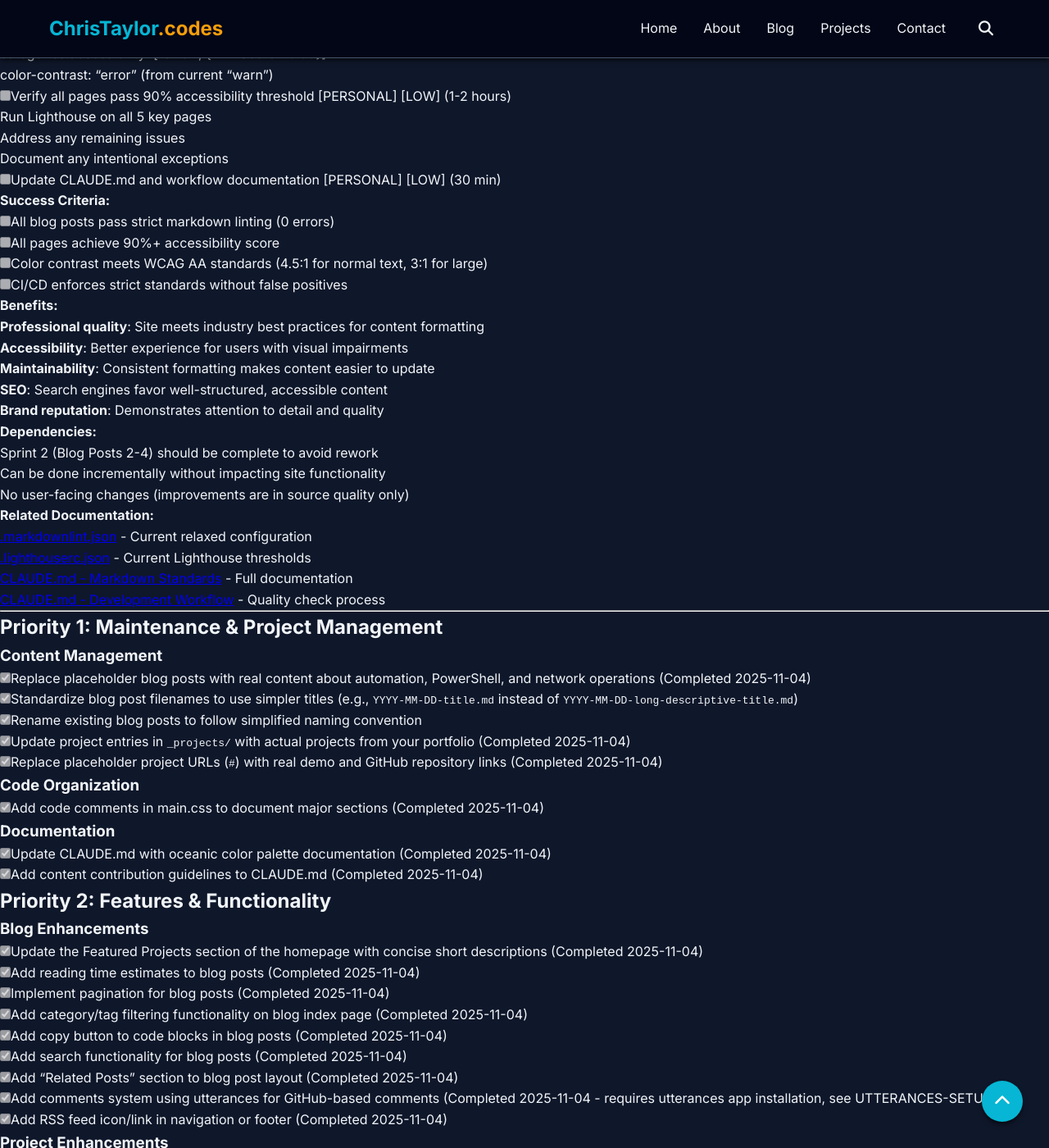
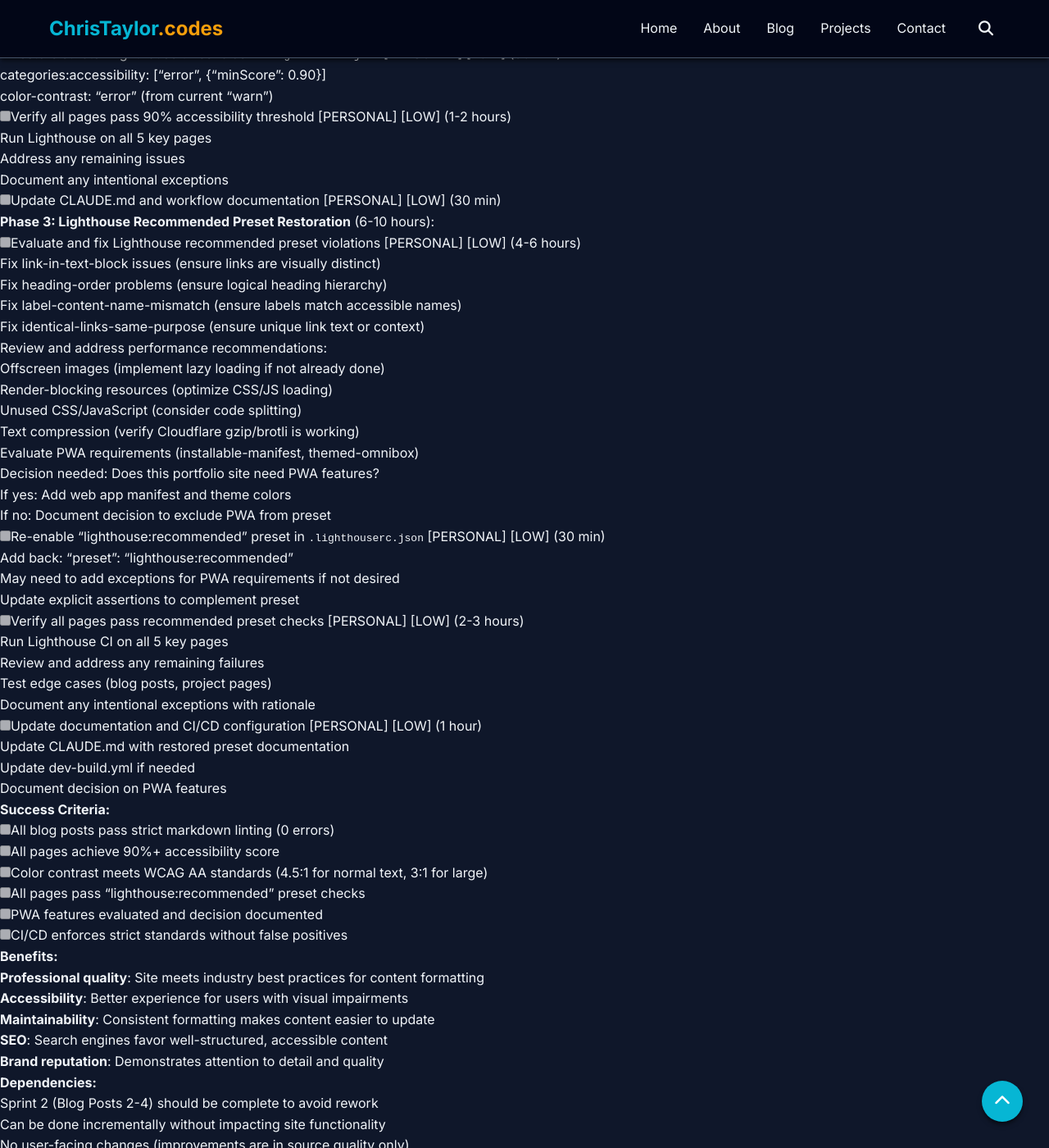
Before and after one commit to christaylorcodes/christaylorcodes.github.io, a Jekyll site: the page built from TODO.md, in a window 1280 px wide and 1400 px high, scrolled down 8063 px. Shown: the whole window at 82% size. Built offline with Jekyll 4.4.1, drawn with Linux system fonts in a browser that asks for light colours; our own code applies the rules of GitHub Pages for plain Markdown files; comment, search, counter and statistics services are not loaded; some of the changed text lies outside the part shown.

Commit message:
Add Sprint 10 Phase 3: Lighthouse recommended preset restoration
- Add Phase 3 (6-10 hours) to restore lighthouse:recommended preset
- Document specific violations to fix (link-in-text-block, heading-order, etc.)
- Include performance optimization tasks (lazy loading, code splitting)
- Evaluate PWA features for portfolio site appropriateness
- Update sprint duration from 8-12 hours to 18-28 hours total
- Add success criteria for preset restoration and PWA decision
- Links to context: Temporarily removed preset in Nov 2025 for practical CI/CD

Related: .lighthouserc.json change (removed preset to fix CI/CD)
Future goal: Restore stricter standards after content work complete

🤖 Generated with [Claude Code](https://claude.com/claude-code)

Co-Authored-By: Claude <noreply@anthropic.com>

```diff
--- a/TODO.md
+++ b/TODO.md
@@ -359,6 +359,7 @@ This sprint restores stricter quality standards that were temporarily relaxed to
 During CI/CD implementation (November 2025), we relaxed certain quality standards to accommodate existing content:
 - **Markdown linting**: Relaxed 6 cosmetic rules (MD022, MD025, MD031, MD032, MD040, MD049)
 - **Accessibility**: Lowered threshold from 90% to 85%, made color-contrast a warning
+- **Lighthouse preset**: Removed "lighthouse:recommended" preset to eliminate strict PWA and performance checks
 - **Current state**: Site passes all critical checks, but has improvement opportunities
 
 **Phase 1: Markdown Quality Restoration** (4-6 hours):
@@ -393,10 +394,41 @@ During CI/CD implementation (November 2025), we relaxed certain quality standard
   - Document any intentional exceptions
 - [ ] Update CLAUDE.md and workflow documentation [PERSONAL] [LOW] (30 min)
 
+**Phase 3: Lighthouse Recommended Preset Restoration** (6-10 hours):
+- [ ] Evaluate and fix Lighthouse recommended preset violations [PERSONAL] [LOW] (4-6 hours)
+  - Fix link-in-text-block issues (ensure links are visually distinct)
+  - Fix heading-order problems (ensure logical heading hierarchy)
+  - Fix label-content-name-mismatch (ensure labels match accessible names)
+  - Fix identical-links-same-purpose (ensure unique link text or context)
+  - Review and address performance recommendations:
+    - Offscreen images (implement lazy loading if not already done)
+    - Render-blocking resources (optimize CSS/JS loading)
+    - Unused CSS/JavaScript (consider code splitting)
+    - Text compression (verify Cloudflare gzip/brotli is working)
+  - Evaluate PWA requirements (installable-manifest, themed-omnibox)
+    - Decision needed: Does this portfolio site need PWA features?
+    - If yes: Add web app manifest and theme colors
+    - If no: Document decision to exclude PWA from preset
+- [ ] Re-enable "lighthouse:recommended" preset in `.lighthouserc.json` [PERSONAL] [LOW] (30 min)
+  - Add back: "preset": "lighthouse:recommended"
+  - May need to add exceptions for PWA requirements if not desired
+  - Update explicit assertions to complement preset
+- [ ] Verify all pages pass recommended preset checks [PERSONAL] [LOW] (2-3 hours)
+  - Run Lighthouse CI on all 5 key pages
+  - Review and address any remaining failures
+  - Test edge cases (blog posts, project pages)
+  - Document any intentional exceptions with rationale
+- [ ] Update documentation and CI/CD configuration [PERSONAL] [LOW] (1 hour)
+  - Update CLAUDE.md with restored preset documentation
+  - Update dev-build.yml if needed
+  - Document decision on PWA features
+
 **Success Criteria:**
 - [ ] All blog posts pass strict markdown linting (0 errors)
 - [ ] All pages achieve 90%+ accessibility score
 - [ ] Color contrast meets WCAG AA standards (4.5:1 for normal text, 3:1 for large)
+- [ ] All pages pass "lighthouse:recommended" preset checks
+- [ ] PWA features evaluated and decision documented
 - [ ] CI/CD enforces strict standards without false positives
 
 **Benefits:**
```
Also changed, not shown: other parts of TODO.md (+1 -1 lines).
